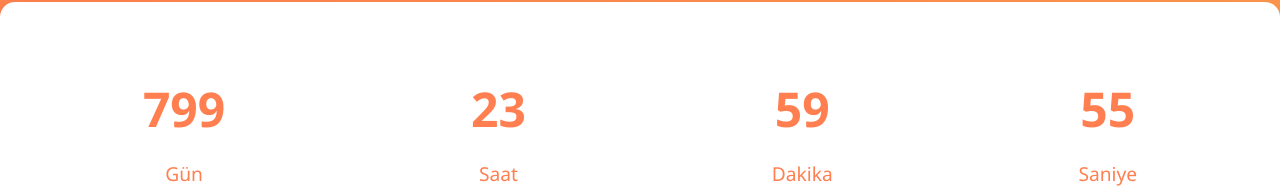
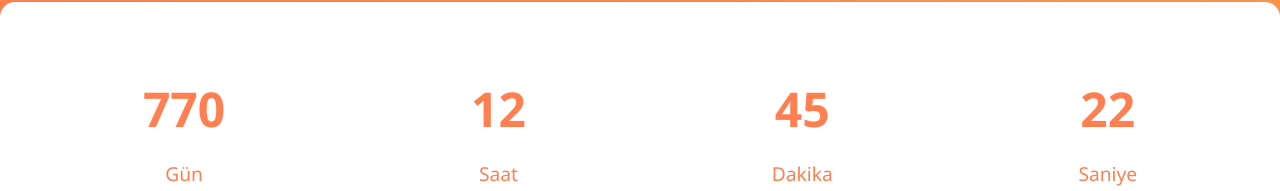
Before and after one commit to VanessaNetwork/VanessaNetworkOfficial, a plain HTML site: page index.html in a window 1280 px wide. Shown: the part 208-399 px from the top of the page. Drawn offline with Linux system fonts and the light colour scheme.

Commit message:
Add files via upload

```diff
--- a/index.html
+++ b/index.html
@@ -220,8 +220,7 @@
 
     <script>
         // Zamanlayıcı ayarları
-        const launchDate = new Date();
-        launchDate.setDate(launchDate.getDate() + 800); // Bugünden 800 gün ileri
+        const launchDate = new Date('2026-11-01T00:00:00').getTime();
 
         const countdown = setInterval(function() {
             const now = new Date().getTime();
```
